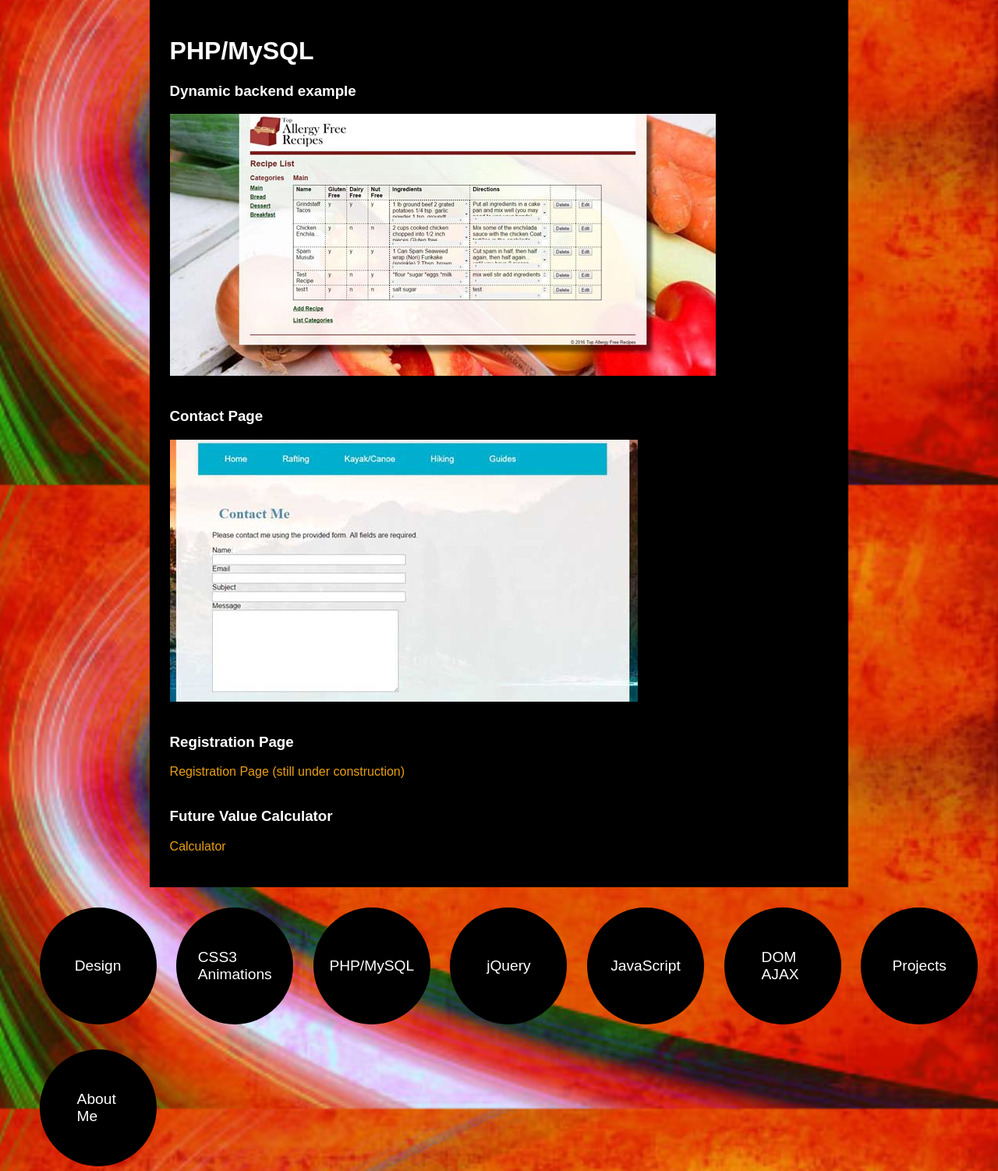
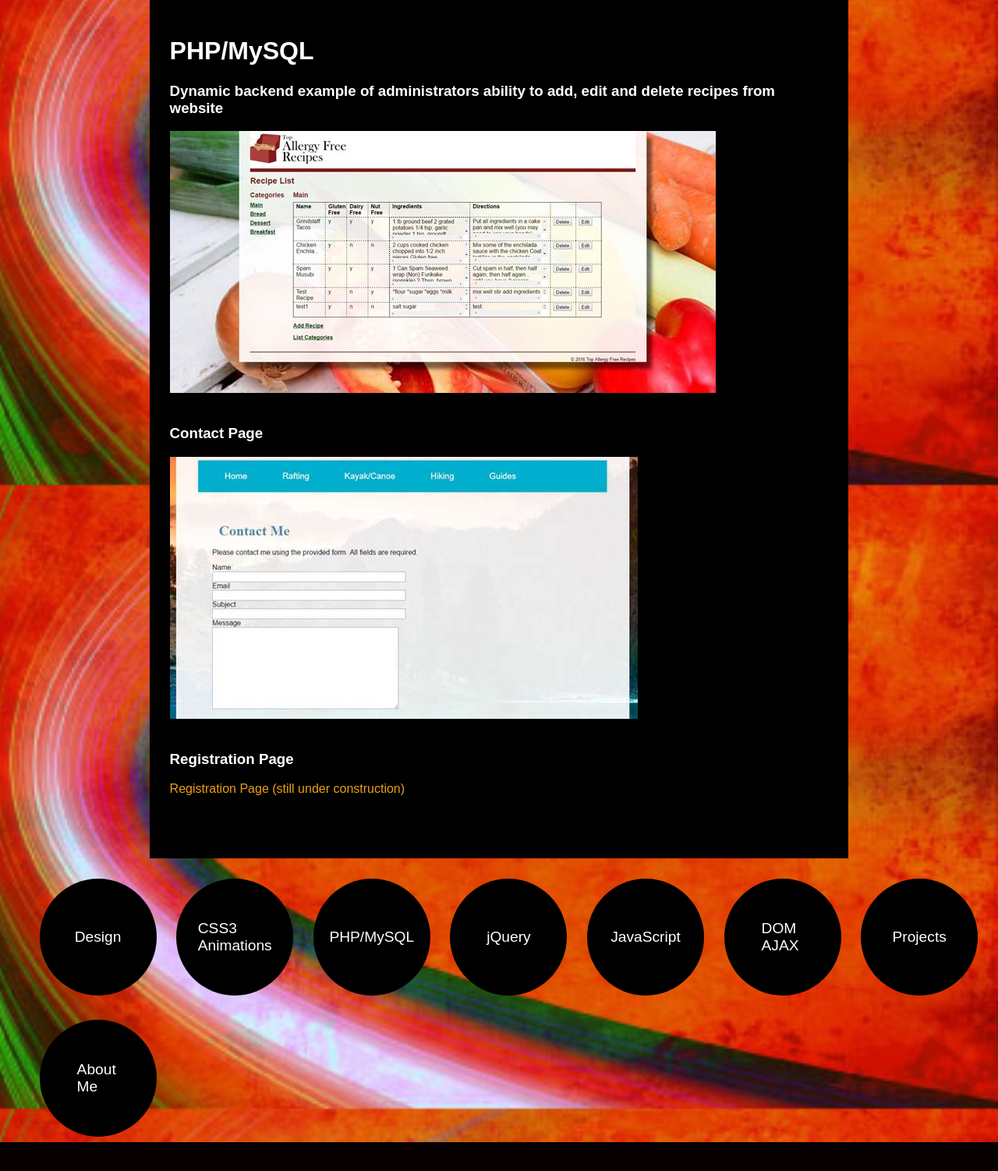
Before and after one commit to LizHagey/portfolio, a PHP site: page /phpmysql/phpmysql.php in a window 1280 px wide. Shown: the part 178-1680 px from the top of the page at 78% size. After the commit the page ends 1643 px from the top, so only its background shows below. Run offline with PHP 8.4, Linux system fonts and the light colour scheme; some libraries are stand-ins or nearby versions.

Commit message:
Add files via upload

```diff
--- a/designs.php
+++ b/designs.php
@@ -31,8 +31,8 @@
     <h1>Designs</h1>
     <h3>Click to view examples of web sites:</h3>
 
-    <a href="http://www.topallergyfreerecipes.com/salmon" id="link" target="_blank">Salmon River website (fictional site done for school)</a><br>
-    <a href="http://www.topallergyfreerecipes.com/sitePlan.php" id="link" target="_blank">Site Plan</a><br>
+    <a href="http://lizswebcreations.com/salmon/index.php" id="link" target="_blank">Salmon River website (fictional site done for school)</a><br>
+    <a href="http://sandbox.topallergyfreerecipes.com/sitePlan.php" id="link" target="_blank">Site Plan</a><br>
     <a href="http://www.topallergyfreerecipes.com" id="link" target="_blank">Recipe site that is still a work in progress</a><br>
     <h3>Below is a link to some of my designs on scribd.com</h3>
     <a href="https://www.scribd.com/doc/306762197/Portfolio-Liz-Hagey" id="link" target="_blank">Design Portfolio</a>
--- a/phpmysql/phpmysql.php
+++ b/phpmysql/phpmysql.php
@@ -15,17 +15,17 @@
     </nav>
     <div class="bodyBackground">
     <h1>PHP/MySQL</h1>
-    <h3>Dynamic backend example</h3>
-    <a href="/admin/index.php" class="link" target="_blank"><img src="/phpmysql/recipeAdmin.JPG" alt="Backend Page"></a>
+    <h3>Dynamic backend example of administrators ability to add, edit and delete recipes from website</h3>
+    <a href="http://www.topallergyfreerecipes.com/admin" class="link" target="_blank"><img src="/phpmysql/recipeAdmin.JPG" alt="Backend Page"></a>
     <br><br>
     <h3>Contact Page</h3>
-    <a href="/salmon/contact/index.php" class="link" target="_blank"><img src="/phpmysql/contactPage.JPG" alt="Contact Page"></a>
+    <a href="http://lizswebcreations.com/salmon/contact/contact.php" class="link" target="_blank"><img src="/phpmysql/contactPage.JPG" alt="Contact Page"></a>
     <br><br>
     <h3>Registration Page</h3>
     <a href="/phpmysql/phpmysql.php" class="link" >Registration Page (still under construction)</a>
     <br><br>
-    <h3>Future Value Calculator</h3>
-    <a href="/future_value/index.php" class="link" target="_blank">Calculator</a>
+<!--    <h3>Future Value Calculator</h3>
+    <a href="/future_value/index.php" class="link" target="_blank">Calculator</a>-->
     <br><br>
 
     </div>
--- a/projects.php
+++ b/projects.php
@@ -21,7 +21,7 @@
         <a href="http://www.enchantedmomentslv.com" class="link" target="_blank"><img class="projectsPhoto" src="/media/EnchantedSite.gif" alt="Enchanted Moments"/></a>
         <br>
         <p class="projectsPara">Salmon River website (fictional site done for school)</p>
-        <a href="http://www.topallergyfreerecipes.com/salmon" class="link" target="_blank"><img class="projectsPhoto" src="/media/salmonSite.JPG" alt="Salmon River"/></a>
+        <a href="http://lizswebcreations.com/salmon/index.php" class="link" target="_blank"><img class="projectsPhoto" src="/media/salmonSite.JPG" alt="Salmon River"/></a>
         <br>
         <p class="projectsPara">Allergy Free Web Site (Work in progress)</p>
         <a href="http://www.topallergyfreerecipes.com" class="link" target="_blank"><img class="projectsPhoto" src="/media/recipeSite.JPG" alt="Recipe Site"/></a>
```
